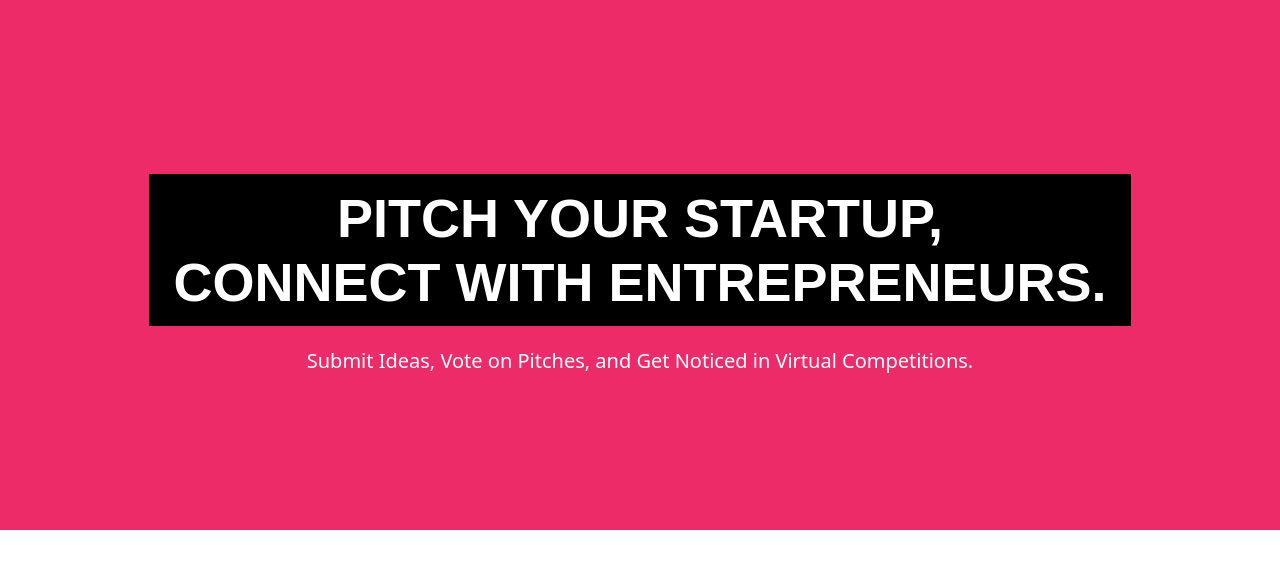
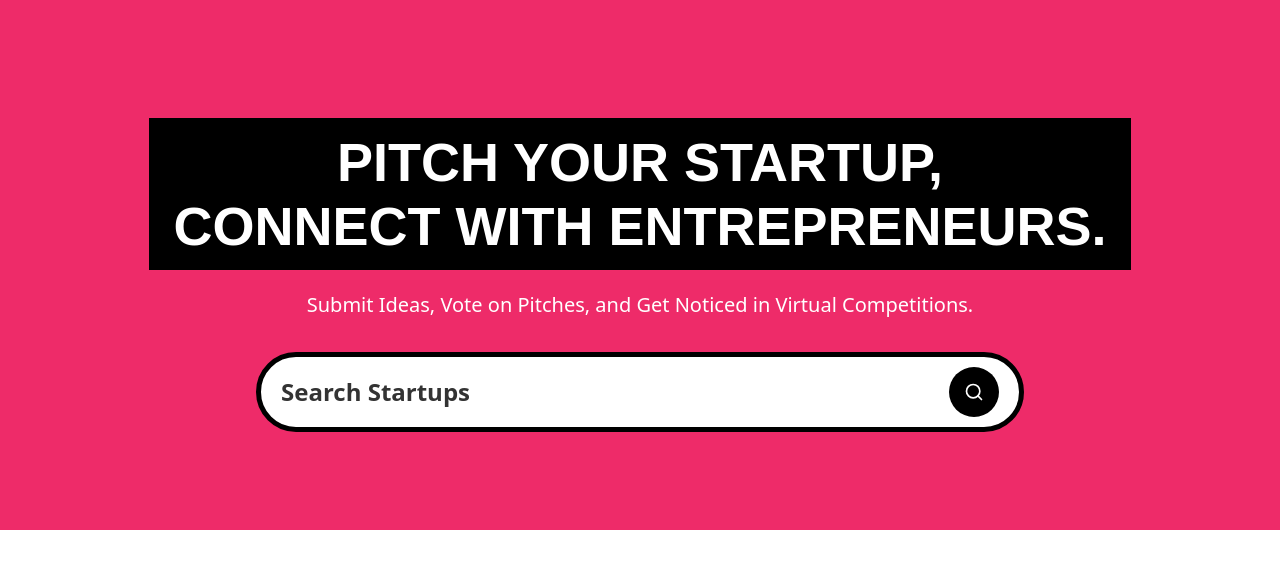
Before and after one commit to Shaheer5/yc-directory, a Next.js app: page / in a window 1280 px wide. Shown: the top 568 px of the page. Built offline with nearby package versions, Linux system fonts and the light colour scheme; a web font is replaced by a local one.

Commit message:
create a search input component

```diff
--- a/app/(root)/page.tsx
+++ b/app/(root)/page.tsx
@@ -1,4 +1,7 @@
-export default function Home() {
+import SearchForm from "@/components/SearchForm";
+
+export default async function Home({ searchParams }: { searchParams: Promise<{ query?: string }> }) {
+  const query = (await searchParams).query;
   return (
     <>
       <section className="pink_container">
@@ -8,6 +11,8 @@ export default function Home() {
         <p className="sub-heading !max-w-3xl">
           Submit Ideas, Vote on Pitches, and Get Noticed in Virtual Competitions.
         </p>
+
+        <SearchForm query={query} />
       </section>
     </>
   );
--- /dev/null
+++ b/components/SearchForm.tsx
@@ -0,0 +1,20 @@
+import React from "react";
+import Form from "next/form";
+import SearchFormReset from "./SearchFormReset";
+import { Search } from "lucide-react";
+
+const SearchForm = ({ query }: { query?: string }) => {
+  return (
+    <Form action="/" scroll={false} className="search-form">
+      <input type="text" name="query" defaultValue="" className="search-input" placeholder="Search Startups" />
+      <div className="flex gap-2">
+        {query && <SearchFormReset />}
+        <button type="submit" className="search-btn text-white">
+          <Search className="size-5" />
+        </button>
+      </div>
+    </Form>
+  );
+};
+
+export default SearchForm;
--- /dev/null
+++ b/components/SearchFormReset.tsx
@@ -0,0 +1,20 @@
+"use client";
+
+import { XIcon } from "lucide-react";
+import Link from "next/link";
+
+const SearchFormReset = () => {
+  const reset = () => {
+    const form = document.querySelector(".search-form") as HTMLFormElement;
+    if (form) form.reset();
+  };
+  return (
+    <button type="reset" onClick={reset}>
+      <Link href="/" className="search-btn text-white">
+        <XIcon className="size-5" />
+      </Link>
+    </button>
+  );
+};
+
+export default SearchFormReset;
--- /dev/null
+++ b/components/ui/button.tsx
@@ -0,0 +1,57 @@
+import * as React from "react"
+import { Slot } from "@radix-ui/react-slot"
+import { cva, type VariantProps } from "class-variance-authority"
+
+import { cn } from "@/lib/utils"
+
+const buttonVariants = cva(
+  "inline-flex items-center justify-center gap-2 whitespace-nowrap rounded-md text-sm font-medium transition-colors focus-visible:outline-none focus-visible:ring-1 focus-visible:ring-slate-950 disabled:pointer-events-none disabled:opacity-50 [&_svg]:pointer-events-none [&_svg]:size-4 [&_svg]:shrink-0 dark:focus-visible:ring-slate-300",
+  {
+    variants: {
+      variant: {
+        default:
+          "bg-slate-900 text-slate-50 shadow hover:bg-slate-900/90 dark:bg-slate-50 dark:text-slate-900 dark:hover:bg-slate-50/90",
+        destructive:
+          "bg-red-500 text-slate-50 shadow-sm hover:bg-red-500/90 dark:bg-red-900 dark:text-slate-50 dark:hover:bg-red-900/90",
+        outline:
+          "border border-slate-200 bg-white shadow-sm hover:bg-slate-100 hover:text-slate-900 dark:border-slate-800 dark:bg-slate-950 dark:hover:bg-slate-800 dark:hover:text-slate-50",
+        secondary:
+          "bg-slate-100 text-slate-900 shadow-sm hover:bg-slate-100/80 dark:bg-slate-800 dark:text-slate-50 dark:hover:bg-slate-800/80",
+        ghost: "hover:bg-slate-100 hover:text-slate-900 dark:hover:bg-slate-800 dark:hover:text-slate-50",
+        link: "text-slate-900 underline-offset-4 hover:underline dark:text-slate-50",
+      },
+      size: {
+        default: "h-9 px-4 py-2",
+        sm: "h-8 rounded-md px-3 text-xs",
+        lg: "h-10 rounded-md px-8",
+        icon: "h-9 w-9",
+      },
+    },
+    defaultVariants: {
+      variant: "default",
+      size: "default",
+    },
+  }
+)
+
+export interface ButtonProps
+  extends React.ButtonHTMLAttributes<HTMLButtonElement>,
+    VariantProps<typeof buttonVariants> {
+  asChild?: boolean
+}
+
+const Button = React.forwardRef<HTMLButtonElement, ButtonProps>(
+  ({ className, variant, size, asChild = false, ...props }, ref) => {
+    const Comp = asChild ? Slot : "button"
+    return (
+      <Comp
+        className={cn(buttonVariants({ variant, size, className }))}
+        ref={ref}
+        {...props}
+      />
+    )
+  }
+)
+Button.displayName = "Button"
+
+export { Button, buttonVariants }
--- a/package.json
+++ b/package.json
@@ -15,6 +15,7 @@
   },
   "dependencies": {
     "@radix-ui/react-icons": "^1.3.0",
+    "@radix-ui/react-slot": "^1.1.0",
     "@tailwindcss/typography": "^0.5.15",
     "class-variance-authority": "^0.7.0",
     "clsx": "^2.1.1",
```
Also changed, not shown: 1 other file (tests, documents, lock files or other folders).
